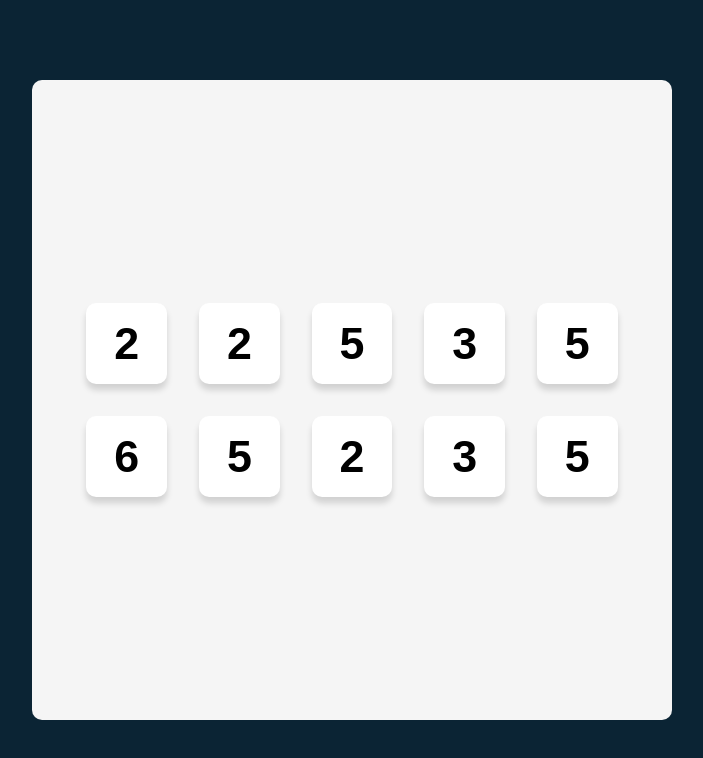
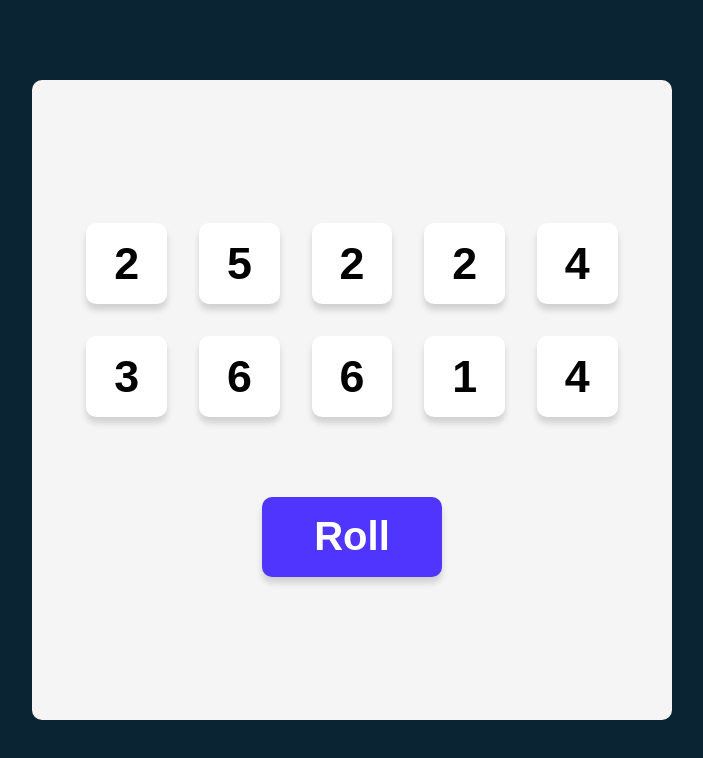
Before and after one commit to aashkadel99/tenzies-app, a React (Create React App) app: page / in a window 1280 px wide. Shown: the top 758 px of the page, without its empty margins (288-991 px from the left). Built offline with nearby package versions, Linux system fonts and the light colour scheme.

Commit message:
Added button and other styles

```diff
--- a/src/App.js
+++ b/src/App.js
@@ -1,21 +1,39 @@
+import React, { useState } from 'react';
 import './style.css';
 import Die from "./components/Die"
 
+
 function App() {
+
+  function allNewDice(){
+    const newDice = []
+    for(let i = 0; i < 10; i++){
+      newDice.push(Math.ceil(Math.random() * 6))
+    }
+    return newDice
+  }
+
+  const [loadDice, setLoadDice] = useState(allNewDice())
+
+  const allDice = loadDice.map((dice, index) => {
+    return (
+      <Die
+        key = {index}
+        value = {dice}
+      />
+    )
+  })
+
+  function rollNewSet(){
+    setLoadDice(allNewDice())
+  }
+
   return (
     <main className="app">
       <div className="dice-container">
-        <Die value = "2"/>
-        <Die value = "2"/>
-        <Die value = "5"/>
-        <Die value = "3"/>
-        <Die value = "5"/>
-        <Die value = "6"/>
-        <Die value = "5"/>
-        <Die value = "2"/>
-        <Die value = "3"/>
-        <Die value = "5"/>
+        {allDice}
       </div>
+      <button className = "roll-button" onClick = {rollNewSet}>Roll</button>
     </main>
   );
 }
--- a/src/style.css
+++ b/src/style.css
@@ -14,8 +14,10 @@ body {
   background-color: #F5F5F5;
   border-radius: 10px;
   display: flex;
+  flex-direction: column;
   justify-content: center;
   align-items: center;
+  row-gap: 5em;
 }
 
 .die{
@@ -36,3 +38,17 @@ body {
   grid-template-columns: repeat(5, 1fr);
   gap: 2em;
 }
+
+.roll-button{
+  width: 4.5em;
+  height: 2em;
+  font-family: Karla, sans-serif;
+  font-size: 2.5rem;
+  font-weight: 700;
+  background-color: #5035FF;
+  color: white;
+  box-shadow: 0px 6px 6px rgba(0, 0, 0, 0.15);
+  border: none;
+  border-radius: 10px;
+  cursor: pointer;
+}
```
